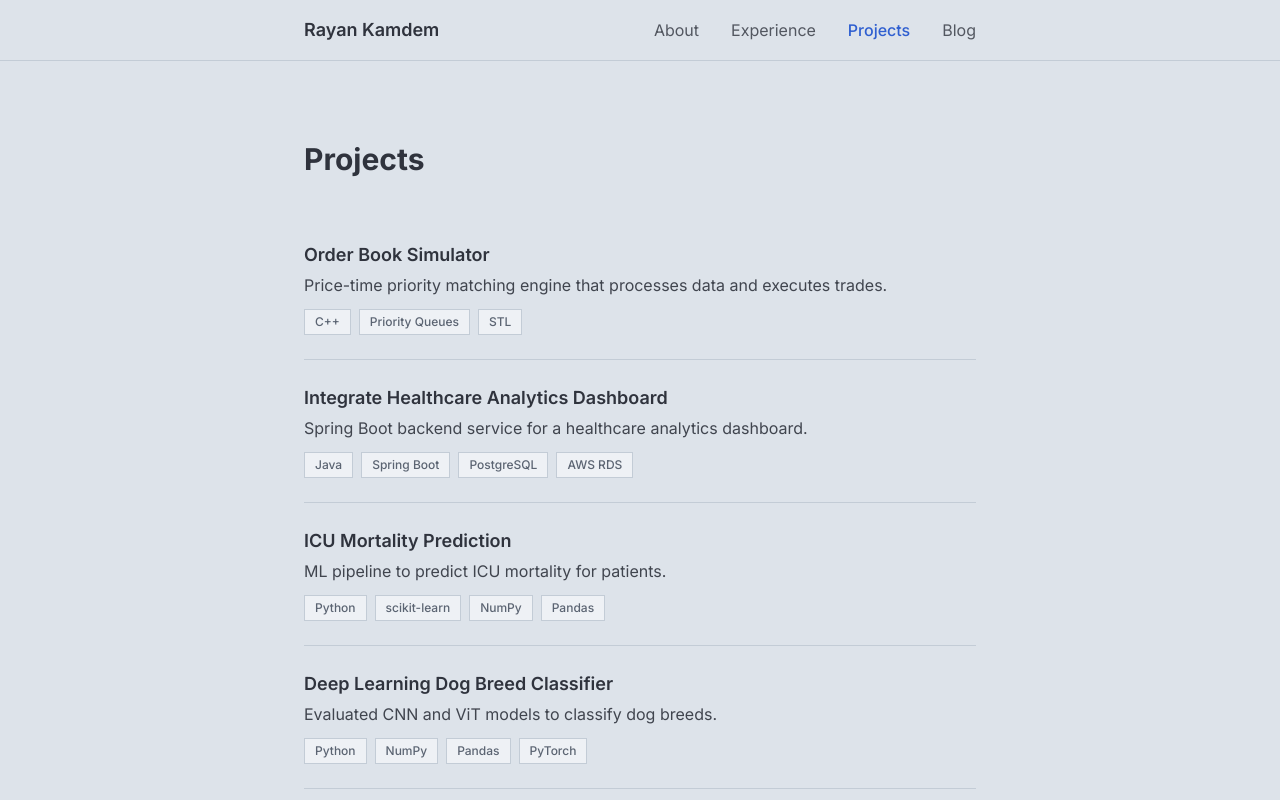
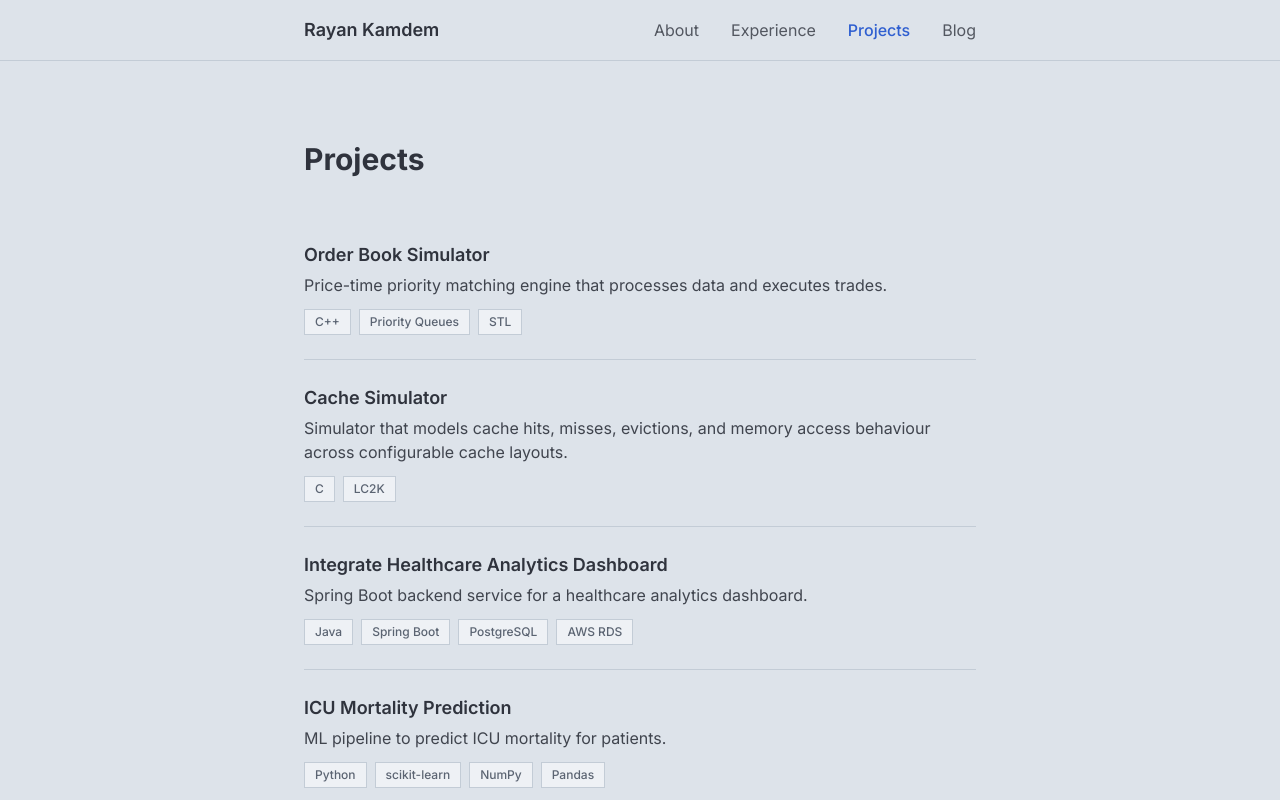
Before and after one commit to rayank906/personal-website, a React (Vite) app: page /projects in a window 1280 px wide. Shown: the top 800 px of the page. Built offline with nearby package versions, Linux system fonts and the light colour scheme.

Commit message:
cache sim

```diff
--- a/src/data/projects.js
+++ b/src/data/projects.js
@@ -4,6 +4,12 @@ export const projects = [
     title: "Order Book Simulator",
     description: "Price-time priority matching engine that processes data and executes trades.",
     tags: ["C++", "Priority Queues", "STL"],
+  },
+  {
+    slug: "cache-simulator",
+    title: "Cache Simulator",
+    description: "Simulator that models cache hits, misses, evictions, and memory access behaviour across configurable cache layouts.",
+    tags: ["C", "LC2K"],
   },
   {
     slug: "healthcare-analytics-dashboard",
```
